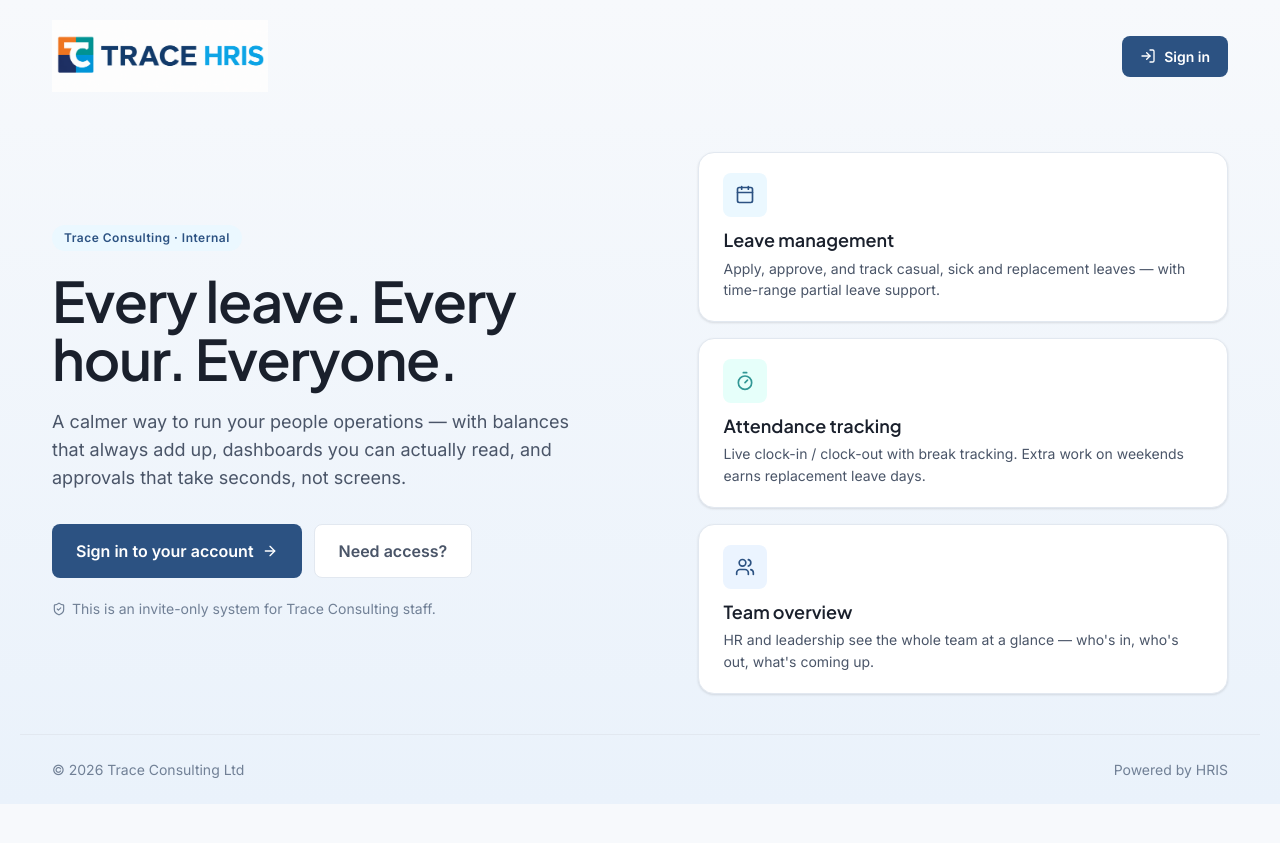
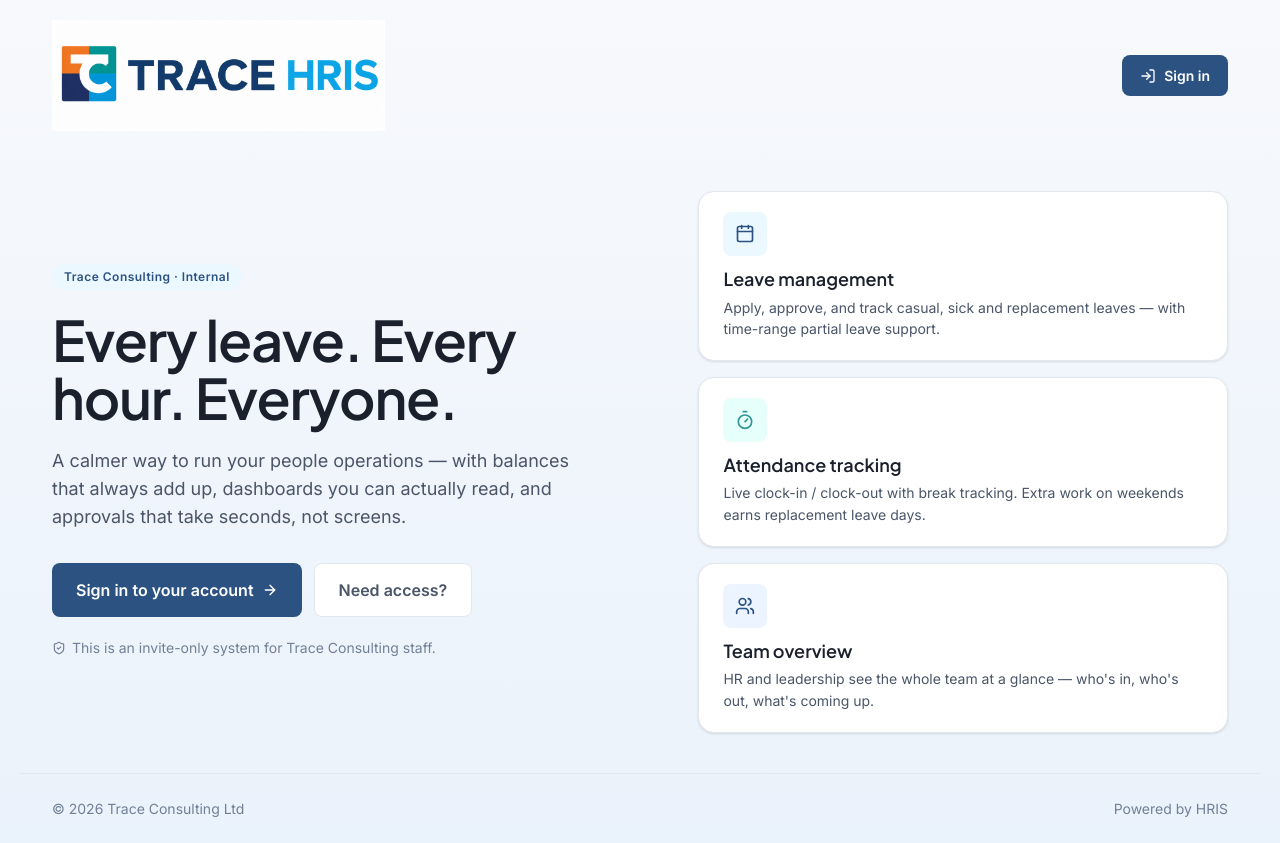
Before and after one commit to Shefwef/Trace-HRIS, a Next.js app in the folder hris/: page / in a window 1280 px wide. Before the commit the page ends 804 px from the top, so only its background shows below. Built offline with nearby package versions, Linux system fonts and the light colour scheme; no server answers.

Commit message:
updated teh logo size and placement in the sign-in page

```diff
--- a/hris/src/app/(auth)/auth.css
+++ b/hris/src/app/(auth)/auth.css
@@ -35,7 +35,7 @@
   max-width: 520px;
 }
 .auth-brand-logo {
-  height: 101px;
+  height: 144px;
   width: auto;
   flex-shrink: 0;
   object-fit: contain;
--- a/hris/src/app/(auth)/layout.tsx
+++ b/hris/src/app/(auth)/layout.tsx
@@ -7,7 +7,7 @@ export default function AuthLayout({ children }: { children: React.ReactNode })
         <div className="auth-pattern" aria-hidden />
         <div className="auth-brand">
           <img
-            src="/Trace%20HRIS%20Transparent.png"
+            src="/Trace%20HRIS%20Transparent%20White.png"
             alt="Trace HRIS"
             className="auth-brand-logo"
           />
--- a/hris/src/app/landing.css
+++ b/hris/src/app/landing.css
@@ -18,7 +18,7 @@
   align-items: center;
 }
 .landing-brand-logo {
-  height: 72px;
+  height: 111px;
   width: auto;
   display: block;
 }
```
Also changed, not shown: hris/public/Trace HRIS Transparent White.png (added).
